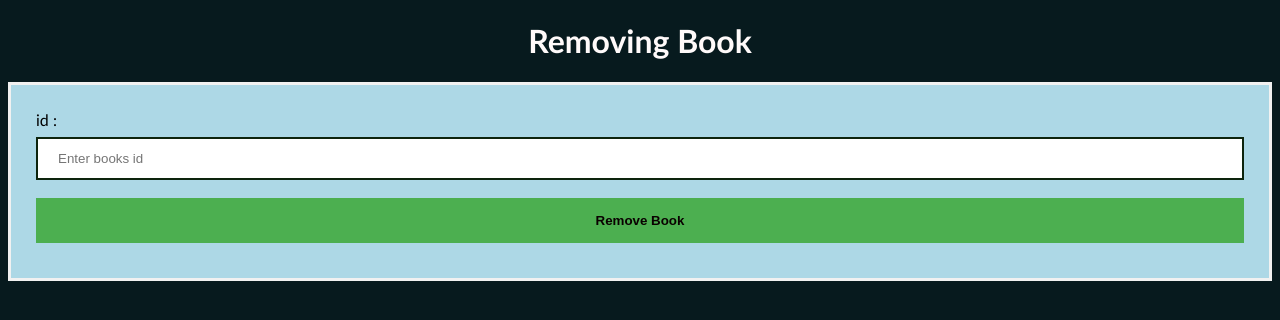
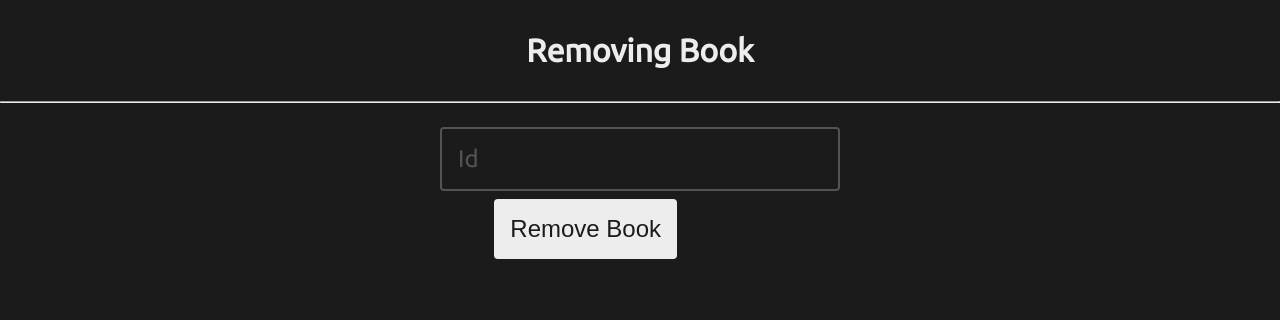
Before and after one commit to Ehsanmelm/Library_Web_Project-, a FastAPI app: a page that uses templates/RemoveBook.htm in a window 1280 px wide. Shown: the top 320 px of the page. Run offline with FastAPI, Linux system fonts and the light colour scheme.

Commit message:
add classes and destruc the html for RemoveBook file

```diff
--- a/templates/RemoveBook.htm
+++ b/templates/RemoveBook.htm
@@ -1,76 +1,29 @@
 <!DOCTYPE html>
 <html>
+  <head>
+    <meta name="viewport" content="width=device-width, initial-scale=1" />
+    <link rel="stylesheet" href="./css/index.css" />
+    <title>Login Page</title>
+  </head>
 
-<head>
-    <meta name="viewport" content="width=device-width, initial-scale=1">
-    <title> Login Page </title>
-    <style>
-        Body {
-            font-family: Calibri, Helvetica, sans-serif;
-            background-color: #071A1E;
-        }
-
-        button {
-            background-color: #4CAF50;
-            width: 100%;
-            color: rgb(10, 0, 0);
-            padding: 15px;
-            margin: 10px 0px;
-            border: none;
-            cursor: pointer;
-        }
-
-        form {
-            border: 3px solid #f1f1f1;
-        }
-
-        input[type=text],
-        input[type=password] {
-            width: 100%;
-            margin: 8px 0;
-            padding: 12px 20px;
-            display: inline-block;
-            border: 2px solid rgb(13, 36, 13);
-            box-sizing: border-box;
-        }
-
-        button:hover {
-            opacity: 0.7;
-        }
-
-        .cancelbtn {
-            width: auto;
-            padding: 10px 18px;
-            margin: 10px 5px;
-        }
-
-
-        .container {
-            padding: 25px;
-            background-color: lightblue;
-        }
-
-        h1 {
-            color: #FFFAFA
-        }
-    </style>
-</head>
-
-<body>
-    <center>
-        <h1> Removing Book </h1>
-    </center>
+  <body class="app">
+    <div class="title-baner">
+      <h1>Removing Book</h1>
+      <hr />
+    </div>
     <form action="/RemovingBook" method="post">
-        <div class="container">
-
-            <label>id : </label>
-            <input type="text" placeholder="Enter books id" name=book_id required>
-            <button input type="submit"><b>Remove Book</b></button>
-
-
+      <div class="container">
+        <div class="input-box">
+          <input type="text" name="book_id" required />
+          <span>id</span>
         </div>
+        <div class="submit-part">
+          <button input type="submit">Remove Book</button>
+          <font class="result-form" style="color: red"
+            >{{remove_book_msg}}</font
+          >
+        </div>
+      </div>
     </form>
-    <font style="color: red;">{{remove_book_msg}}</font>
-</body>
-
+  </body>
 </html>
```
